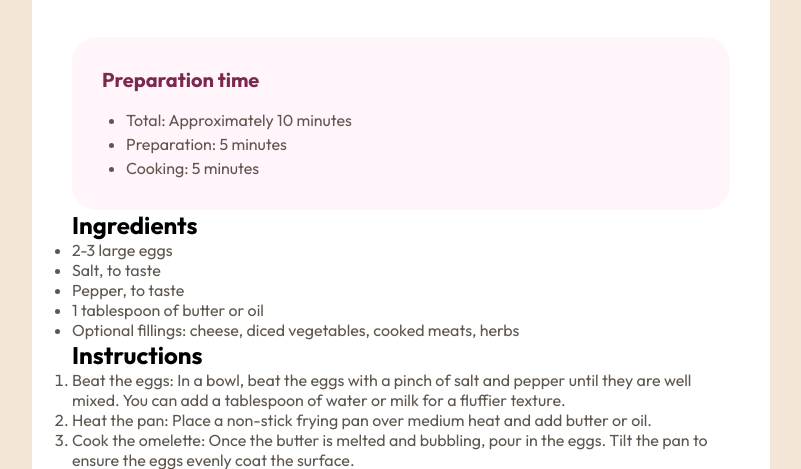
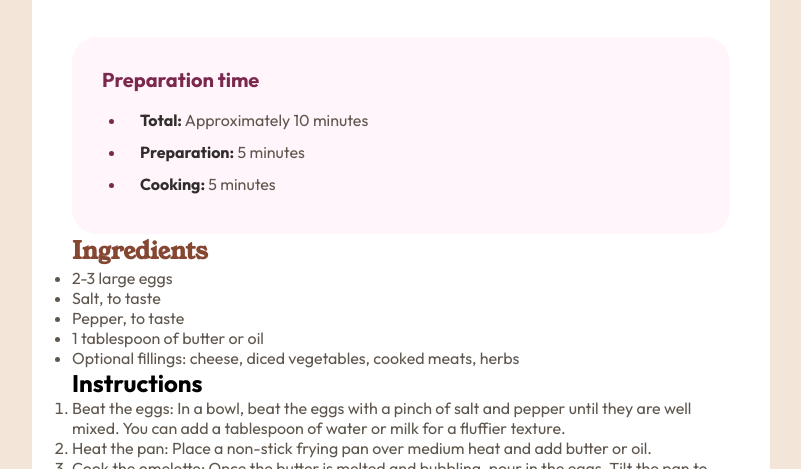
Before and after one commit to criskwy/recipe-practice, a plain HTML site: page index.html in a window 1280 px wide. Shown: the part 631-1100 px from the top of the page, without its empty margins (239-1040 px from the left). Drawn offline with Linux system fonts and the light colour scheme.

Commit message:
second commit

```diff
--- a/index.html
+++ b/index.html
@@ -41,13 +41,13 @@
           <h2 class="subtitle1">Preparation time</h2>
 
           <ul>
-            <li>Total: Approximately 10 minutes</li>
-            <li>Preparation: 5 minutes</li>
-            <li>Cooking: 5 minutes</li>
+            <li><strong>Total:</strong> Approximately 10 minutes</li>
+            <li><strong>Preparation:</strong> 5 minutes</li>
+            <li><strong>Cooking:</strong> 5 minutes</li>
           </ul>
         </article>
 
-        <article>
+        <article class="ingredients">
           <h2 class="subtitle">Ingredients</h2>
           <ul>
             <li>2-3 large eggs</li>
--- a/style.css
+++ b/style.css
@@ -76,6 +76,22 @@ p, li{
     }
     ul{
         line-height: 150%;
-        margin-left: 24px;;
+        margin-left: 24px;
+        li{
+            padding-left: 14px;
+            margin-bottom: 8px;
+            strong {
+                color: var(--Stone-900);
+            }
+        }
+        li::marker{
+            color: var(--Rose-800);
+        }
     }
 }
+.ingredients {
+    .subtitle {
+        font-family: var(--young-serif);
+        color: var(--Brown-800);
+    }
+}
```
